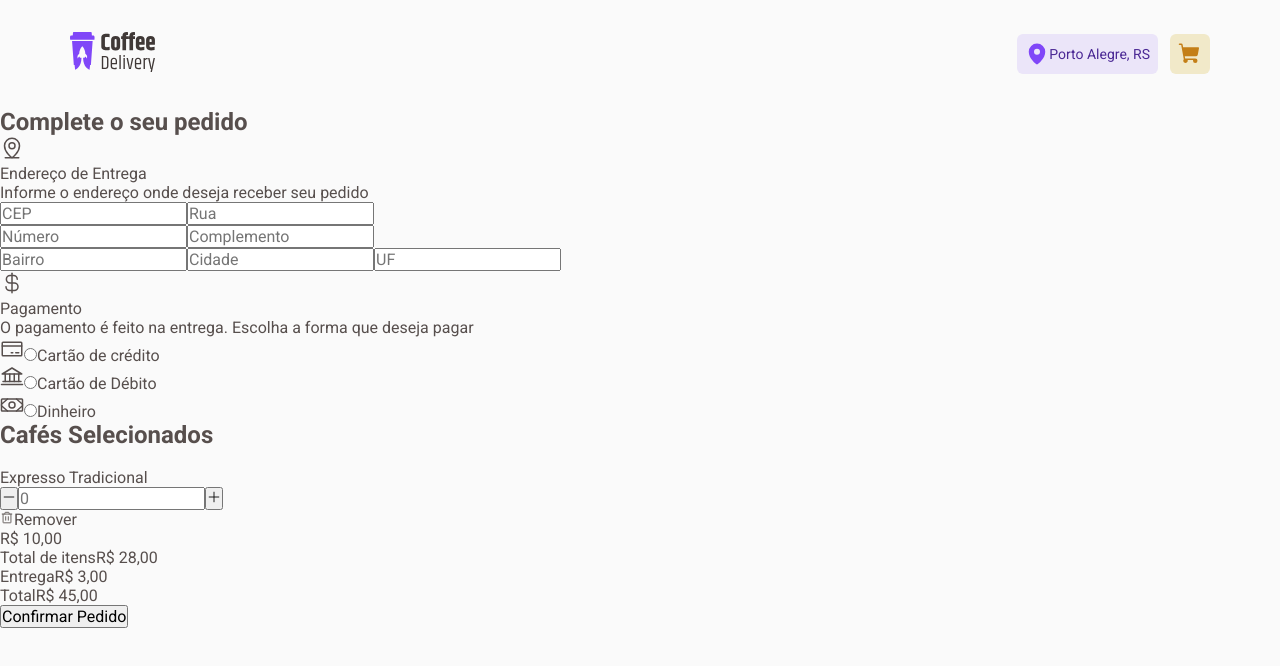
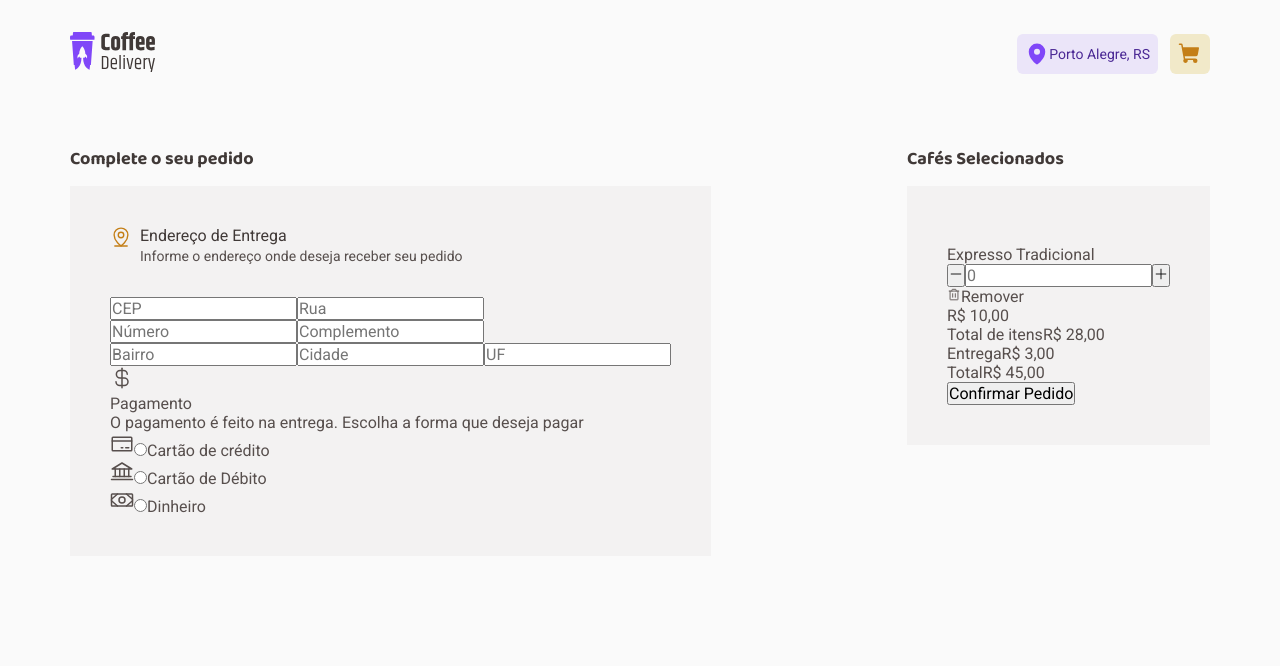
Before and after one commit to rodrrigodev/coffee-delivery, a React (Vite) app: page /checkout in a window 1280 px wide. Shown: the top 666 px of the page. Built offline with nearby package versions, Linux system fonts and the light colour scheme.

Commit message:
some styles

```diff
--- a/src/pages/Checkout/index.tsx
+++ b/src/pages/Checkout/index.tsx
@@ -1,21 +1,20 @@
 import { Bank, CreditCard, CurrencyDollar, MapPinLine, Minus, Money, Plus, Trash } from "phosphor-react";
+import { CheckoutContainer, FinishedContainer, UserInfoContainer } from "./styles";
 
 export function Checkout() {
     return (
-        <main>
+        <CheckoutContainer>
             <section>
                 <h2>Complete o seu pedido</h2>
 
-
-                <div>
-                    <div>
+                <UserInfoContainer>
+                    <div id="AddressTitle">
                         <span>
-                            <MapPinLine size={24} />
+                            <MapPinLine size={22} />
                         </span>
                         <div>
                             <span>Endereço de Entrega</span>
                             <p>Informe o endereço onde deseja receber seu pedido</p>
-
                         </div>
                     </div>
 
@@ -75,13 +74,13 @@ export function Checkout() {
 
                         </div>
                     </div>
-                </div>
+                </UserInfoContainer>
             </section>
 
             <section>
                 <h2>Cafés Selecionados</h2>
 
-                <div>
+                <FinishedContainer>
 
                     <div>
                         <img src="" alt="" />
@@ -128,9 +127,9 @@ export function Checkout() {
 
                         <button type="submit">Confirmar Pedido</button>
 
-                </div>
+                </FinishedContainer>
 
             </section>
-        </main>
+        </CheckoutContainer>
     )
 }
--- a/src/pages/Checkout/styles.ts
+++ b/src/pages/Checkout/styles.ts
@@ -0,0 +1,55 @@
+import styled from "styled-components";
+
+export const CheckoutContainer = styled.main`
+    max-width: 71.25rem;
+    width: 90%;
+    margin: auto;
+
+    display: flex;
+    justify-content: space-between;
+
+    h2{
+        margin: 2.5rem 0 0.9375rem 0;
+        font-family: 'Baloo 2';
+        font-weight: 700;
+        font-size: 1.125rem;
+        line-height: 1.3;
+        color: ${props=> props.theme["base-subtitle"]};
+    }
+`
+const UserAndFinishedBase = styled.div`
+    background-color: ${props=> props.theme["base-card"]};
+    padding: 2.5rem;
+`
+
+export const UserInfoContainer = styled(UserAndFinishedBase)`
+    font-family: "Roboto";
+
+  #AddressTitle{
+    display: flex;
+    gap: .5rem;
+
+    > span{
+        color: ${props=> props.theme["yellow-dark"]};
+    }
+
+    div{
+        span{
+            font-size: 1rem;
+            line-height: 1.3;
+            color: ${props=> props.theme["base-subtitle"]};
+        }
+
+        p{
+            font-size: .875rem;
+            line-height: 1.3;
+            color: ${props=> props.theme["base-text"]};
+            margin-bottom: 2rem;
+        }
+    }
+  }
+`
+
+export const FinishedContainer = styled(UserAndFinishedBase)`
+
+`
```
